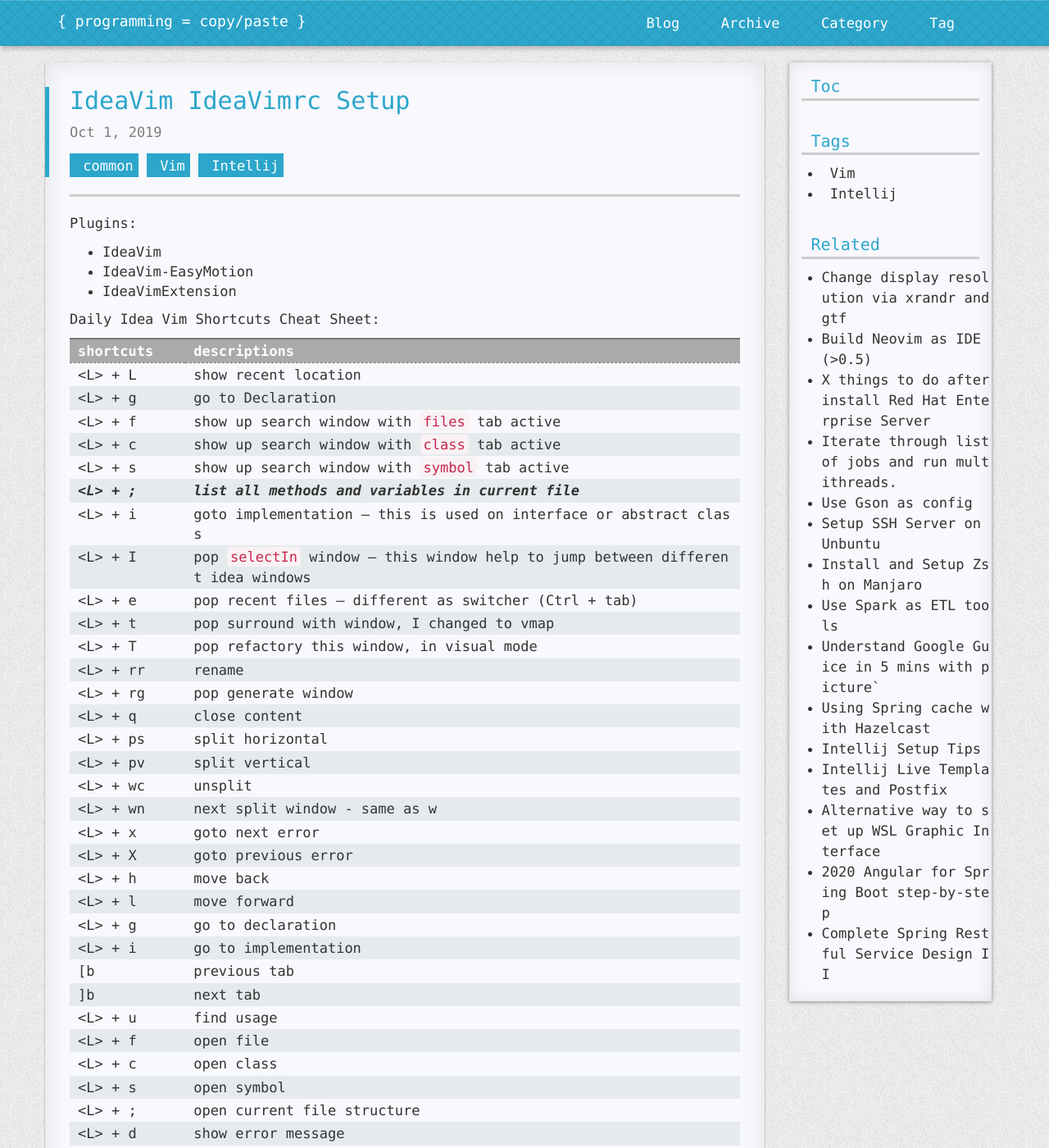
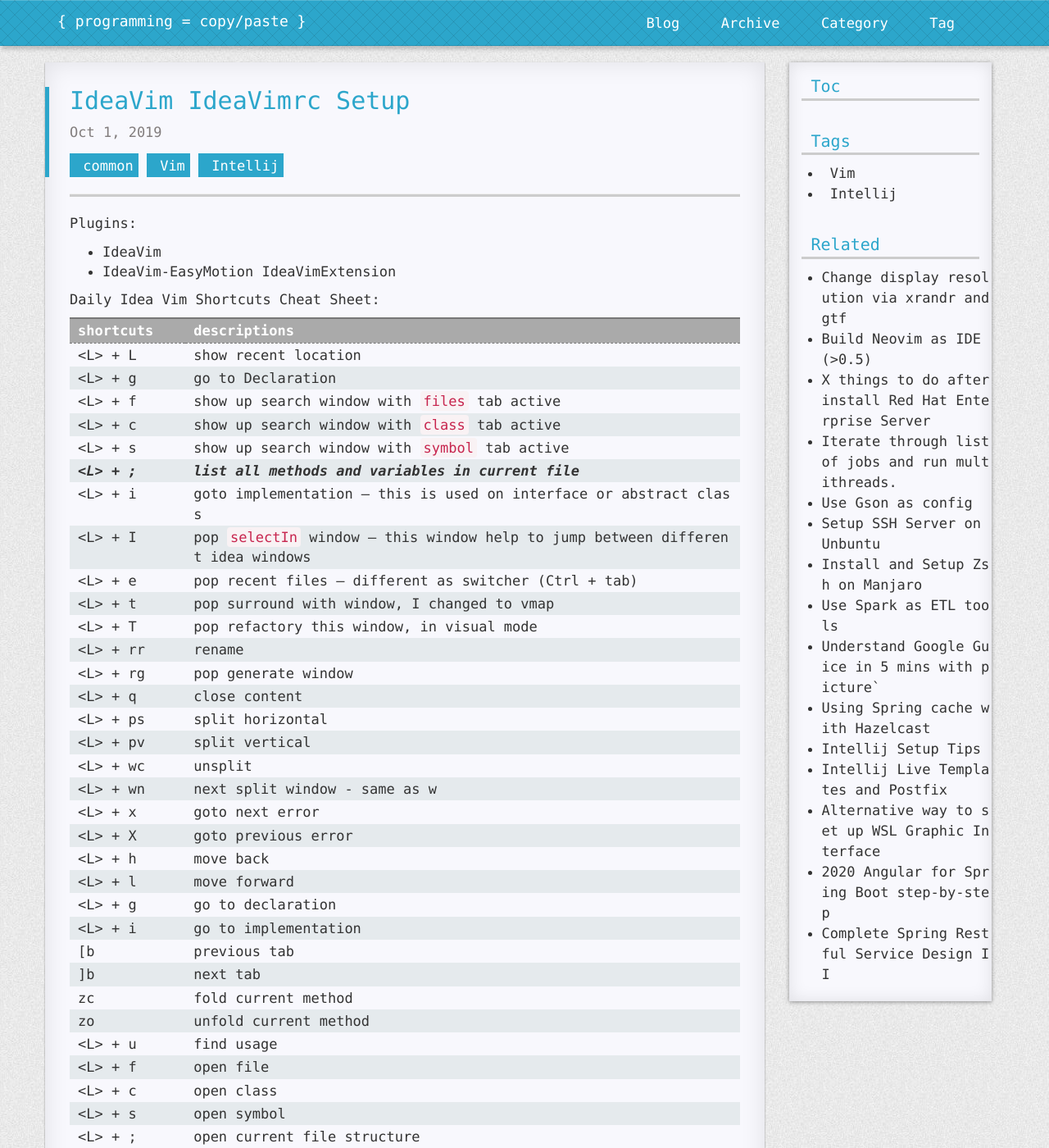
Before and after one commit to R0NGSH3N/r0ngsh3n.github.io, a Jekyll site: the page built from _posts/2019-10-01-IdeaVim-setup.md, in a window 1280 px wide and 1400 px high. Shown: the whole window at 82% size. Built offline with Jekyll 4.4.1, drawn with Linux system fonts in a browser that asks for light colours; nearby versions of some CDN libraries; comment, search, counter and statistics services are not loaded; a style sheet for code colours, icons or effects is not loaded.

Commit message:
update blog

```diff
--- a/_posts/2019-10-01-IdeaVim-setup.md
+++ b/_posts/2019-10-01-IdeaVim-setup.md
@@ -9,7 +9,7 @@ Plugins:
 
 - IdeaVim
 - IdeaVim-EasyMotion
-- IdeaVimExtension
+IdeaVimExtension
 
 Daily Idea Vim Shortcuts Cheat Sheet:
 
@@ -41,6 +41,8 @@ Daily Idea Vim Shortcuts Cheat Sheet:
 | \<L\> + i | go to implementation |
 |[b | previous tab |
 |]b | next tab |
+|zc | fold current method |
+|zo | unfold current method |
 |\<L\> + u | find usage |
 |\<L\> + f | open file |
 |\<L\> + c | open class |
```
